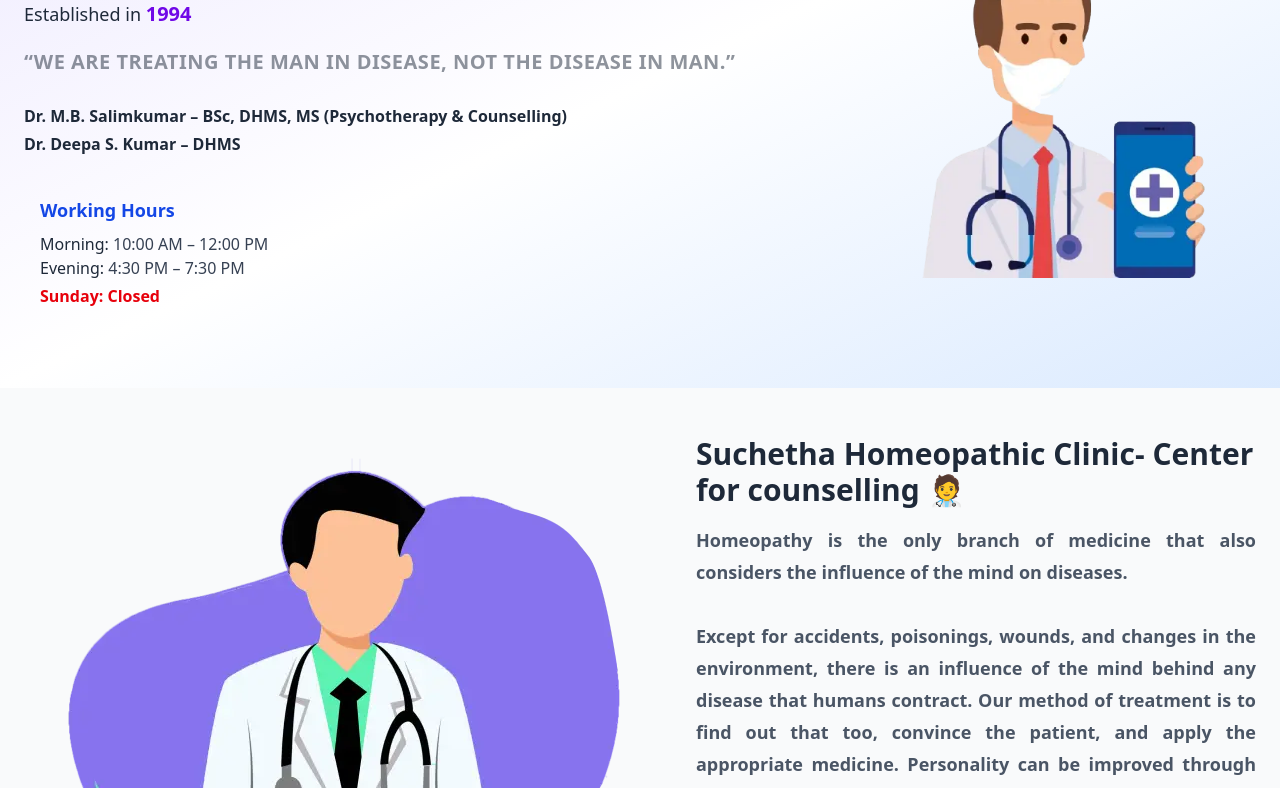
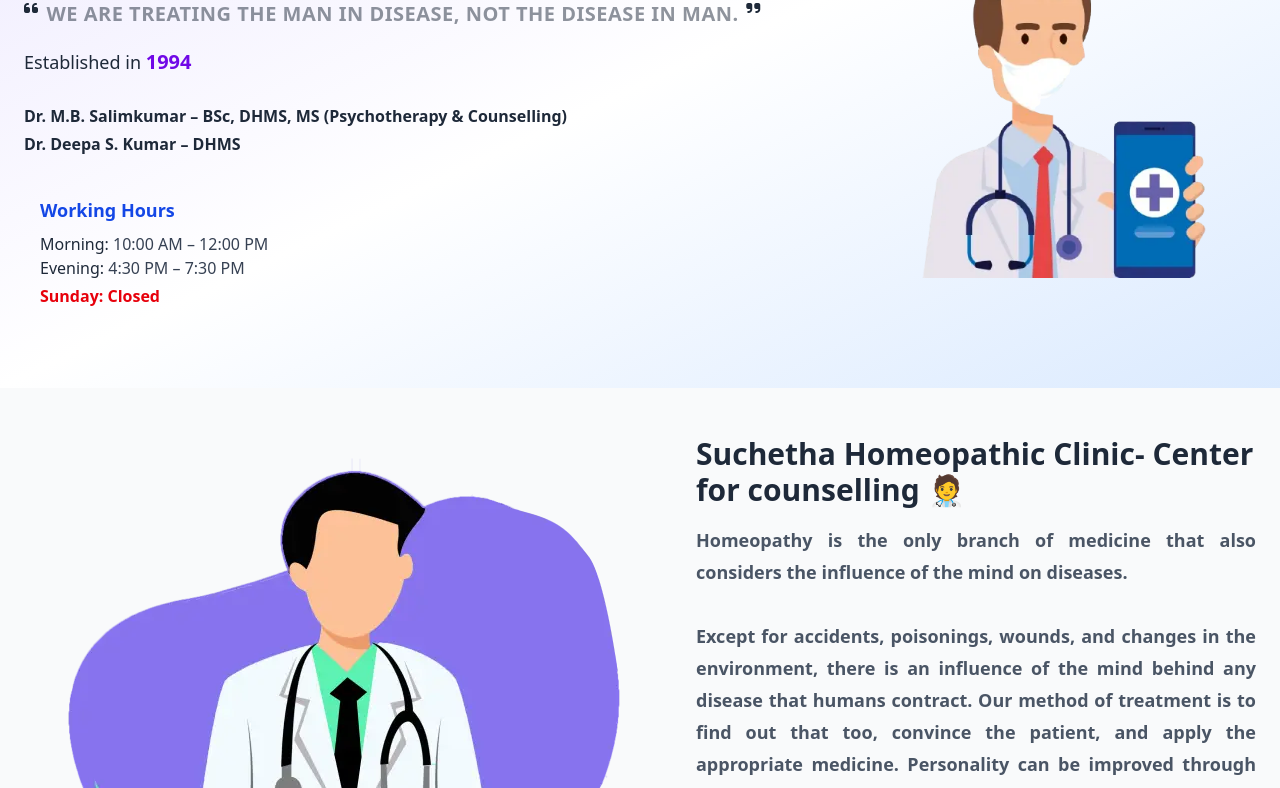
Before and after one commit to Aswinprasanth97/salimdoctor, a website: page index.html in a window 1280 px wide. Shown: the part 312-1100 px from the top of the page. Drawn offline with Linux system fonts and the light colour scheme.

Commit message:
added quotes

```diff
--- a/index.html
+++ b/index.html
@@ -70,11 +70,14 @@
       <h3 class=" text-2xl lg:text-4xl text-center lg:text-left font-bold text-violet-700 !font-cascadia">
         Suchetha Homeopathic Clinic <span class="hidden lg:inline">–</span> Center for Counselling
       </h3>
+      <div class="flex justify-left">
+        <i class="fa-solid fa-quote-left "></i>
+        <p class="text-xl mx-2 animate-pulse font-semibold uppercase text-center lg:text-left tracking-wide">
+          We are treating the man in disease, not the disease in man.
+        </p><i class="fa-solid fa-quote-right"></i>
+      </div>
       <p class="text-lg font-medium text-center lg:text-left">
         Established in <span class="font-bold text-violet-700 text-xl">1994</span>
-      </p>
-      <p class="text-xl animate-pulse font-semibold uppercase text-center lg:text-left tracking-wide">
-        <q>We are treating the man in disease, not the disease in man.</q>
       </p>
 
       <div class="text-center lg:text-left space-y-1 pt-2">
```
Also changed, not shown: build.css.
